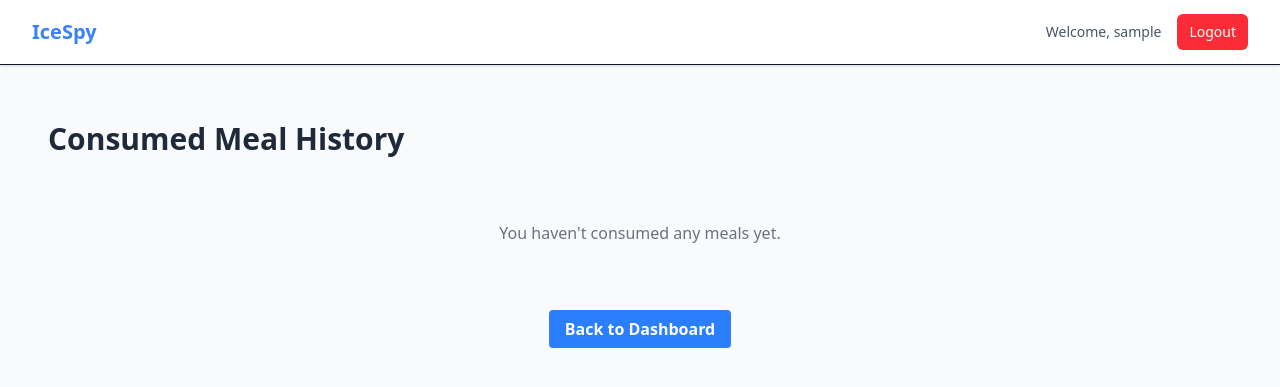
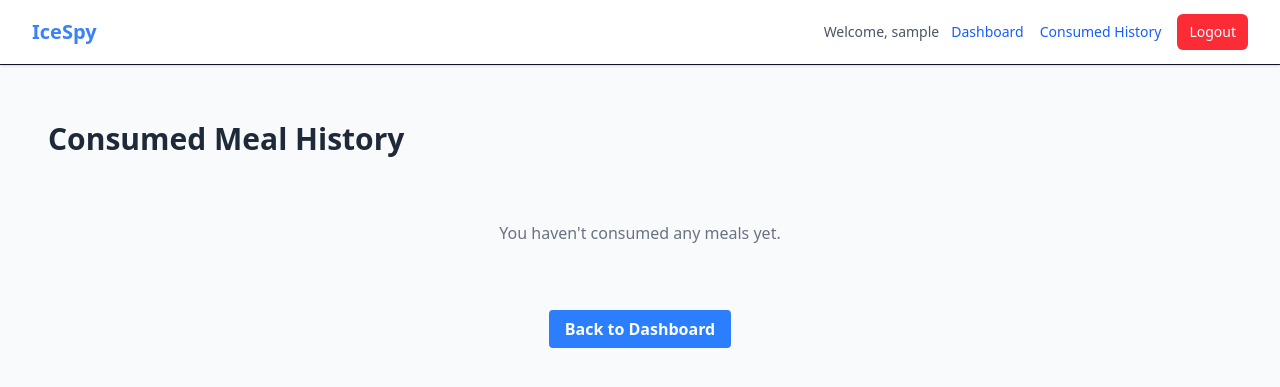
Before and after one commit to jay-aye-see-kay/icespy, a Django app: page /history/ in a window 1280 px wide. Shown: the top 387 px of the page. Run offline with Django 5.2, Linux system fonts and the light colour scheme; the visitor is signed in with stand-in values (Sample User, id 1); data that the repository does not hold is empty; style sheets or scripts are compiled from the project's sources.

Commit message:
fix logout, don't use admin

```diff
--- a/icespy/settings.py
+++ b/icespy/settings.py
@@ -128,3 +128,4 @@ DEFAULT_AUTO_FIELD = 'django.db.models.BigAutoField'
 # Authentication settings
 LOGIN_URL = '/accounts/login/'
 LOGIN_REDIRECT_URL = '/'
+LOGOUT_REDIRECT_URL = '/'
--- a/templates/base.html
+++ b/templates/base.html
@@ -16,10 +16,15 @@
                 </div>
                 <div class="flex items-center space-x-4">
                     {% if user.is_authenticated %}
-                        <span class="text-sm text-gray-600">Welcome, {{ user.username }}</span>
-                        <a href="{% url 'logout' %}" class="bg-red-500 hover:bg-red-600 text-white px-3 py-2 rounded-md text-sm font-medium transition-colors">
-                            Logout
-                        </a>
+                        <span class="text-sm text-gray-600 mr-3">Welcome, {{ user.username }}</span>
+                        <a href="{% url 'inventory:dashboard' %}" class="text-sm text-blue-600 hover:text-blue-800">Dashboard</a>
+                        <a href="{% url 'inventory:consumed_history' %}" class="text-sm text-blue-600 hover:text-blue-800">Consumed History</a>
+                        <form method="post" action="{% url 'logout' %}" class="inline">
+                            {% csrf_token %}
+                            <button type="submit" class="bg-red-500 hover:bg-red-600 text-white px-3 py-2 rounded-md text-sm font-medium transition-colors">
+                                Logout
+                            </button>
+                        </form>
                     {% else %}
                         <a href="{% url 'login' %}" class="bg-blue-500 hover:bg-blue-600 text-white px-3 py-2 rounded-md text-sm font-medium transition-colors">
                             Login
```
